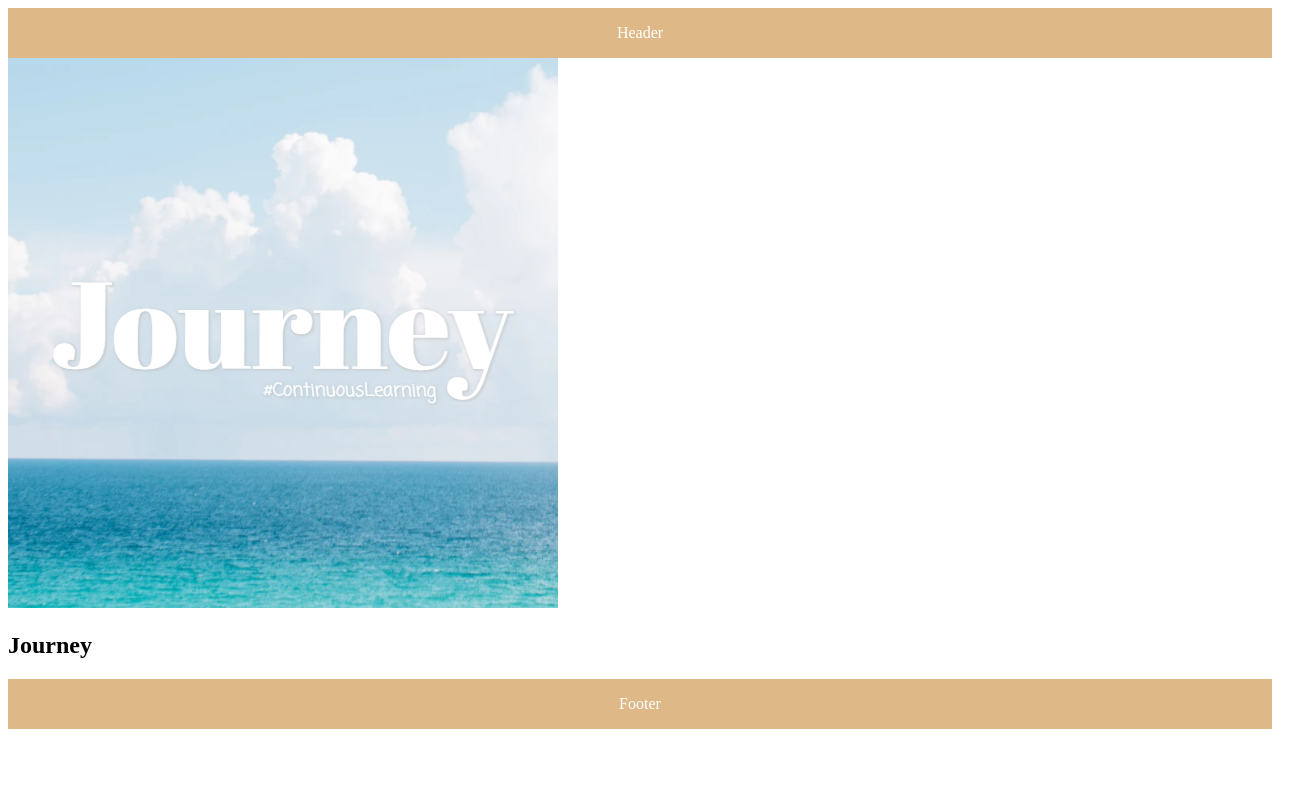
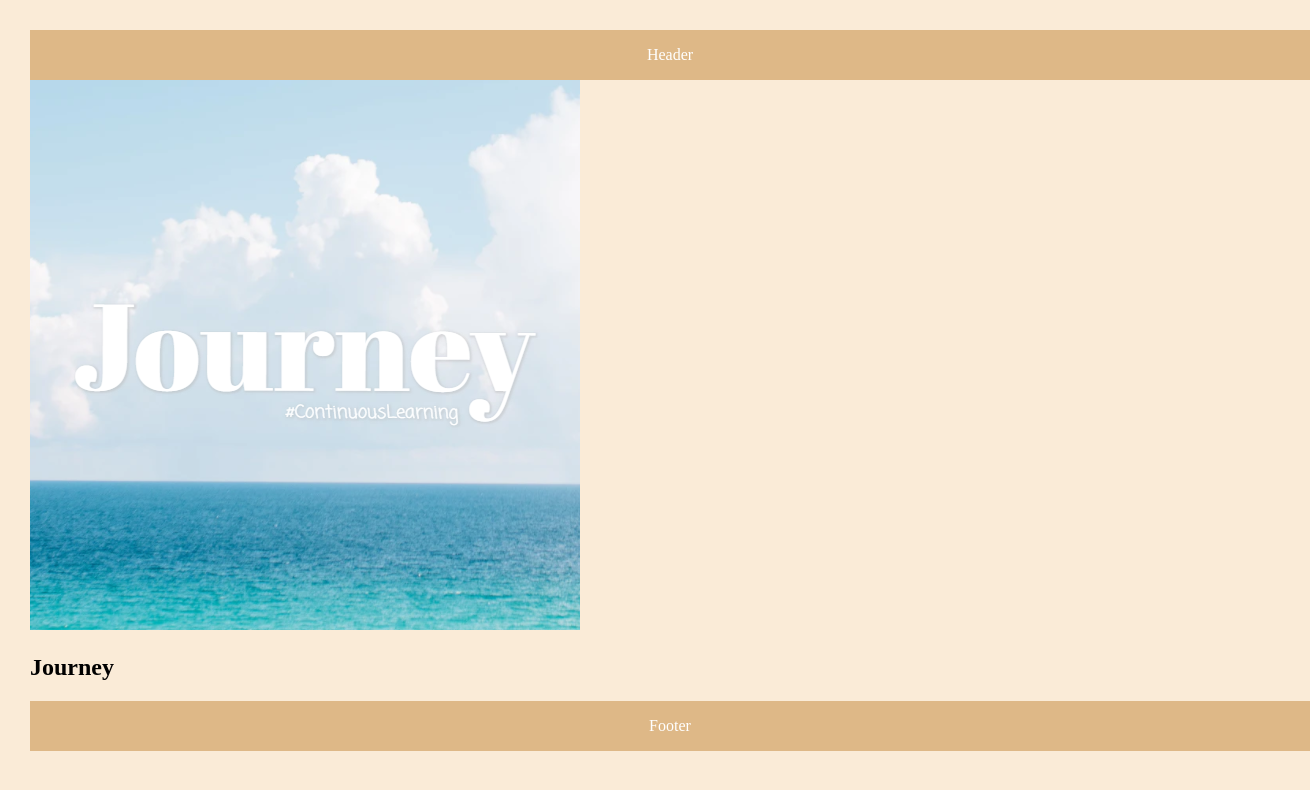
Before and after one commit to didilmfs/my-repo-from-remote, a plain HTML site: page index.html in a window 1280 px wide. Shown: the whole page, 1310 px wide, since content can reach past the window. Drawn offline with Linux system fonts and the light colour scheme.

Commit message:
Fix body css in style.css

```diff
--- a/style.css
+++ b/style.css
@@ -1,4 +1,4 @@
-#body {
+body {
    width: 100%;
    margin: 30px;
    background-color: antiquewhite;
```
